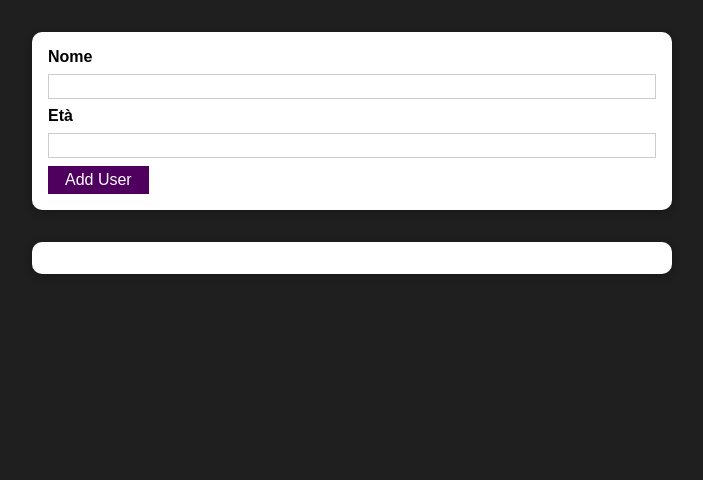
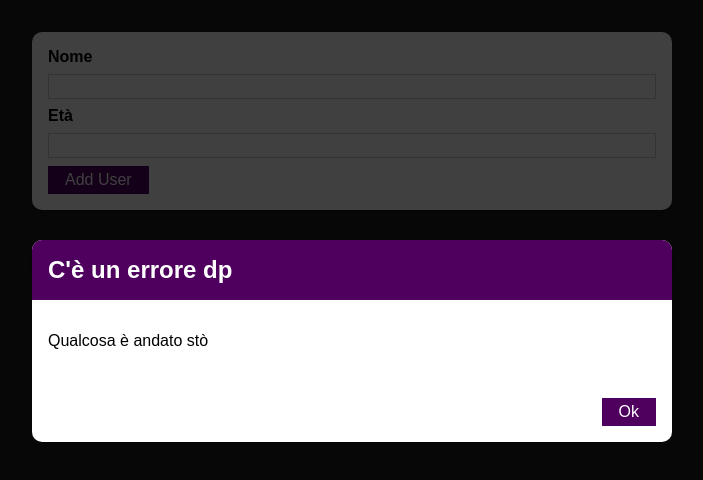
Before and after one commit to matassoli/react-practice-project, a React (Create React App) app: page / in a window 1280 px wide. Shown: the top 480 px of the page, without its empty margins (288-991 px from the left). Built offline with nearby package versions, Linux system fonts and the light colour scheme.

Commit message:
add: error modal

```diff
--- a/src/App.js
+++ b/src/App.js
@@ -1,5 +1,6 @@
 import React, { useState } from "react";
 
+import ErrorModal from "./components/UI/ErrorModal";
 import AddUser from "./components/Users/AddUser";
 import UserList from "./components/Users/UserLIst";
 
@@ -19,6 +20,7 @@
     <div>
       <AddUser onAddUser={addUserHandler} />
       <UserList users={usersList} />
+      <ErrorModal title="C'è un errore dp" message="Qualcosa è andato stò" />
     </div>
   );
 }
--- a/src/components/UI/Button.js
+++ b/src/components/UI/Button.js
@@ -12,6 +12,4 @@
   );
 };
 
-// {`${classes.button} ${props.className}`}
-
 export default Button;
--- a/src/components/UI/Card.js
+++ b/src/components/UI/Card.js
@@ -1,7 +1,9 @@
 import classes from "./Card.module.css";
 
 const Card = (props) => {
-  return <div className={`${classes.card} ${props.className}`}>{props.children}</div>;
+  return (
+    <div className={`${classes.card} ${props.className}`}>{props.children}</div>
+  );
 };
 
 export default Card;
--- /dev/null
+++ b/src/components/UI/ErrorModal.js
@@ -0,0 +1,28 @@
+import React from "react";
+
+import Card from "./Card";
+import Button from "./Button";
+import classes from "./ErrorModal.module.css";
+
+const ErrorModal = (props) => {
+  return (
+    <div>
+      <div className={classes.backdrop} />
+      <Card className={classes.modal}>
+        <header className={classes.header}>
+          <h2>{props.title}</h2>
+        </header>
+
+        <div className={classes.content}>
+          <p>{props.message}</p>
+        </div>
+
+        <footer className={classes.actions}>
+          <Button>Ok</Button>
+        </footer>
+      </Card>
+    </div>
+  );
+};
+
+export default ErrorModal;
--- /dev/null
+++ b/src/components/UI/ErrorModal.module.css
@@ -0,0 +1,45 @@
+.backdrop {
+  position: fixed;
+  top: 0;
+  left: 0;
+  width: 100%;
+  height: 100vh;
+  z-index: 10;
+  background: rgba(0, 0, 0, 0.75);
+}
+
+.modal {
+  position: fixed;
+  top: 30vh;
+  left: 10%;
+  width: 80%;
+  z-index: 100;
+  overflow: hidden;
+}
+
+.header {
+  background: #4f005f;
+  padding: 1rem;
+}
+
+.header h2 {
+  margin: 0;
+  color: white;
+}
+
+.content {
+  padding: 1rem;
+}
+
+.actions {
+  padding: 1rem;
+  display: flex;
+  justify-content: flex-end;
+}
+
+@media (min-width: 768px) {
+  .modal {
+    left: calc(50% - 20rem);
+    width: 40rem;
+  }
+}
--- a/src/components/Users/AddUser.js
+++ b/src/components/Users/AddUser.js
@@ -20,8 +20,8 @@
       return;
     }
     props.onAddUser(enteredUsername, enteredAge);
-    setEnteredUsername('');
-    setEnteredAge('');
+    setEnteredUsername("");
+    setEnteredAge("");
   };
 
   const usernameChangeHandler = (event) => {
```
